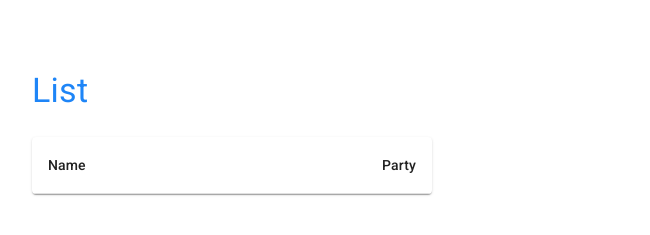
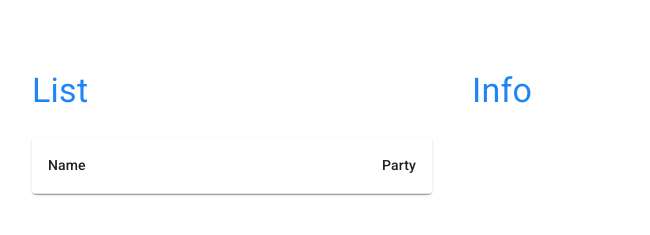
Before and after one commit to melvinioso/gosolo, a React (Create React App) app in the folder client/: page / in a window 1280 px wide. Shown: the part 153-388 px from the top of the page, without its empty margins (0-650 px from the left). Built offline with nearby package versions, Linux system fonts and the light colour scheme.

Commit message:
details complete

```diff
--- /dev/null
+++ b/client/src/components/Details.css
@@ -0,0 +1,3 @@
+.details-list-item {
+  background-color: #f5f5f5;
+}
--- /dev/null
+++ b/client/src/components/Details.jsx
@@ -0,0 +1,42 @@
+import './Details.css';
+import React from 'react';
+import { transform } from 'lodash';
+import { Typography } from '@mui/material';
+import List from '@mui/material/List';
+import ListItem from '@mui/material/ListItem';
+import ListItemText from '@mui/material/ListItemText';
+
+import { AppContext } from '../context/app';
+
+const Details = () => {
+  const { details } = React.useContext(AppContext);
+
+  const capitalizedKeys = transform(details, (result, val, key) => {
+    result[key.charAt(0).toUpperCase() + key.slice(1)] = val;
+  });
+
+  const renderDetailsList = () => {
+    if (!details) {
+      return null;
+    }
+
+    return Object.entries(capitalizedKeys).map(([key, value]) => {
+      return (
+        <ListItem key={key} className="details-list-item">
+          <ListItemText primary={`${key}: ${value}`} />
+        </ListItem>
+      );
+    });
+  };
+
+  return (
+    <div>
+      <Typography variant="h4" sx={{ color: '#1e85f7', marginBottom: '25px' }}>
+        Info
+      </Typography>
+      <List>{renderDetailsList()}</List>
+    </div>
+  );
+};
+
+export default Details;
--- /dev/null
+++ b/client/src/components/ResultsList.css
@@ -0,0 +1,8 @@
+.results-list {
+  display: flex;
+  flex-direction: row;
+}
+
+.results-list-row:hover {
+  background-color: #f5f5f5;
+}
--- a/client/src/components/ResultsList.jsx
+++ b/client/src/components/ResultsList.jsx
@@ -1,3 +1,4 @@
+import './ResultsList.css';
 import React from 'react';
 import { Typography } from '@mui/material';
 import Table from '@mui/material/Table';
@@ -11,7 +12,7 @@ import Paper from '@mui/material/Paper';
 import { AppContext } from '../context/app';
 
 const ResultsList = () => {
-  const { type, state, results } = React.useContext(AppContext);
+  const { type, state, results, setDetails } = React.useContext(AppContext);
 
   return (
     <div>
@@ -30,11 +31,12 @@ const ResultsList = () => {
             {results.map((result) => (
               <TableRow
                 key={result.name}
+                className="results-list-row"
                 sx={{
                   '&:last-child td, &:last-child th': { border: 0 },
                   cursor: 'pointer',
                 }}
-                onClick={() => console.log(result)}
+                onClick={() => setDetails(result)}
               >
                 <TableCell component="th" scope="row">
                   {result.name}
--- a/client/src/components/SearchForm.jsx
+++ b/client/src/components/SearchForm.jsx
@@ -21,8 +21,15 @@ const schema = yup
   .required();
 
 const SearchForm = () => {
-  const { type, setType, state, setState, setResults, fetchResults } =
-    React.useContext(AppContext);
+  const {
+    type,
+    setType,
+    state,
+    setState,
+    setResults,
+    setDetails,
+    fetchResults,
+  } = React.useContext(AppContext);
 
   const {
     register,
@@ -48,6 +55,7 @@ const SearchForm = () => {
     setType('');
     setState('');
     setResults([]);
+    setDetails({});
   };
 
   return (
--- a/client/src/context/app.jsx
+++ b/client/src/context/app.jsx
@@ -7,6 +7,7 @@ function AppProvider({ children }) {
   const [type, setType] = useState('');
   const [state, setState] = useState('');
   const [results, setResults] = useState([]);
+  const [details, setDetails] = useState({});
 
   async function fetchResults(type, state) {
     try {
@@ -28,6 +29,8 @@ function AppProvider({ children }) {
         setState,
         results,
         setResults,
+        details,
+        setDetails,
         fetchResults,
       }}
     >
--- /dev/null
+++ b/client/src/index.css
@@ -0,0 +1,8 @@
+.results {
+  display: flex;
+  flex-direction: row;
+}
+
+.results > * {
+  margin-right: 40px;
+}
--- a/client/src/index.jsx
+++ b/client/src/index.jsx
@@ -1,9 +1,12 @@
+import './index.css';
 import ReactDOM from 'react-dom/client';
 import { Container, Typography } from '@mui/material';
 
+import { AppProvider } from './context/app';
+
+import SearchForm from './components/SearchForm';
 import ResultsList from './components/ResultsList';
-import SearchForm from './components/SearchForm';
-import { AppProvider } from './context/app';
+import Details from './components/Details';
 
 const el = document.getElementById('root');
 
@@ -20,7 +23,10 @@ const App = () => {
           Who's My Representative
         </Typography>
         <SearchForm />
-        <ResultsList />
+        <div className="results">
+          <ResultsList />
+          <Details />
+        </div>
       </Container>
     </AppProvider>
   );
```
